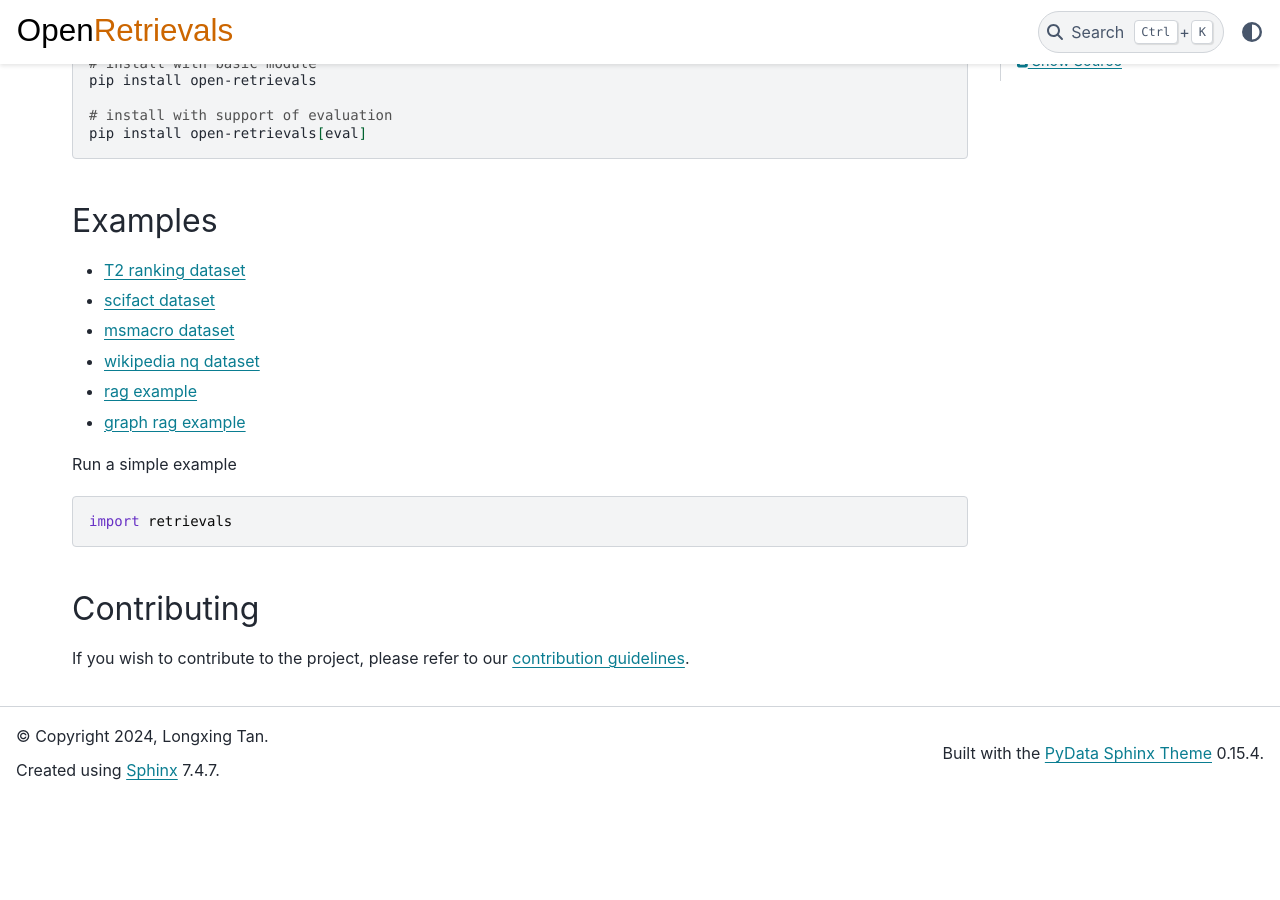
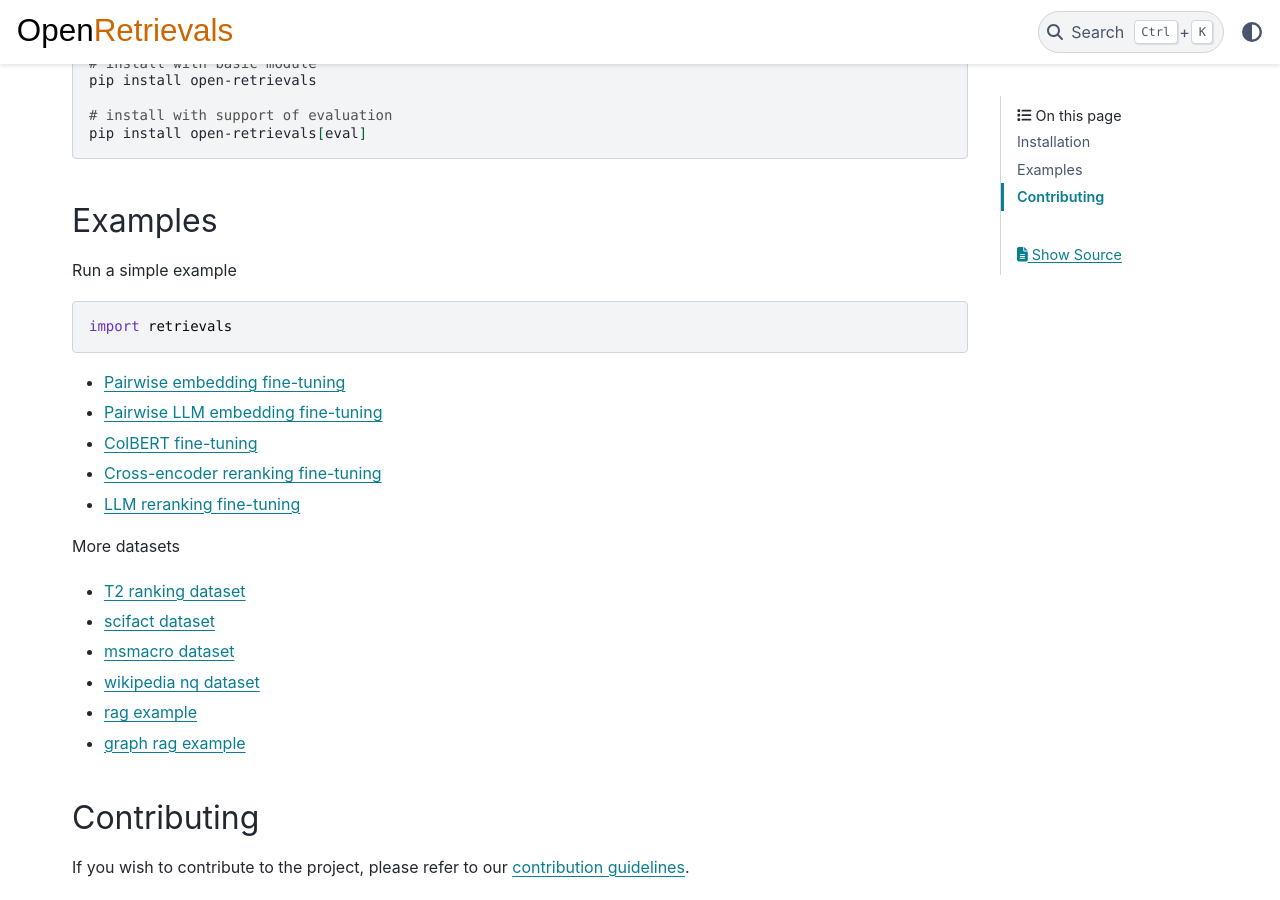
Before and after one commit to LongxingTan/open-retrievals, a Sphinx documentation site: the page built from docs/source/index.rst, in a window 1280 px wide and 900 px high, scrolled down 1104 px. Built offline with Sphinx 7.4.7 and the PyData theme 0.15.4, drawn with Linux system fonts in a browser that asks for light colours; before the commit the page ends 1903 px from its top, so only the background shows below that.

Commit message:
fix: colbert name

```diff
--- a/docs/source/index.rst
+++ b/docs/source/index.rst
@@ -53,6 +46,23 @@ Run a simple example
 
 
 
+* `Pairwise embedding fine-tuning <https://github.com/LongxingTan/open-retrievals/blob/master/examples/embedding_pairwise_finetune.py>`_
+* `Pairwise LLM embedding fine-tuning <https://github.com/LongxingTan/open-retrievals/blob/master/examples/embedding_llm_finetune.py>`_
+* `ColBERT fine-tuning <https://github.com/LongxingTan/open-retrievals/blob/master/examples/rerank_colbert.py>`_
+* `Cross-encoder reranking fine-tuning <https://github.com/LongxingTan/open-retrievals/blob/master/examples/rerank_cross_encoder.py>`_
+* `LLM reranking fine-tuning <https://github.com/LongxingTan/open-retrievals/blob/master/examples/rerank_llm_finetune.py>`_
+
+
+More datasets
+
+* `T2 ranking dataset <https://github.com/LongxingTan/open-retrievals/tree/master/examples/t2_ranking>`_
+* `scifact dataset <https://github.com/LongxingTan/open-retrievals/tree/master/examples/scifact>`_
+* `msmacro dataset <https://github.com/LongxingTan/open-retrievals/tree/master/examples/msmacro>`_
+* `wikipedia nq dataset <https://github.com/LongxingTan/open-retrievals/tree/master/examples/wikipedia-nq>`_
+* `rag example <https://github.com/LongxingTan/open-retrievals/tree/master/examples/rag>`_
+* `graph rag example <URL>`_
+
+
 Contributing
 ---------------------
 
```
Also changed, not shown: other parts of docs/source/index.rst (+0 -7 lines), docs/source/retrieval.rst (+11 -3 lines), 2 other files.
